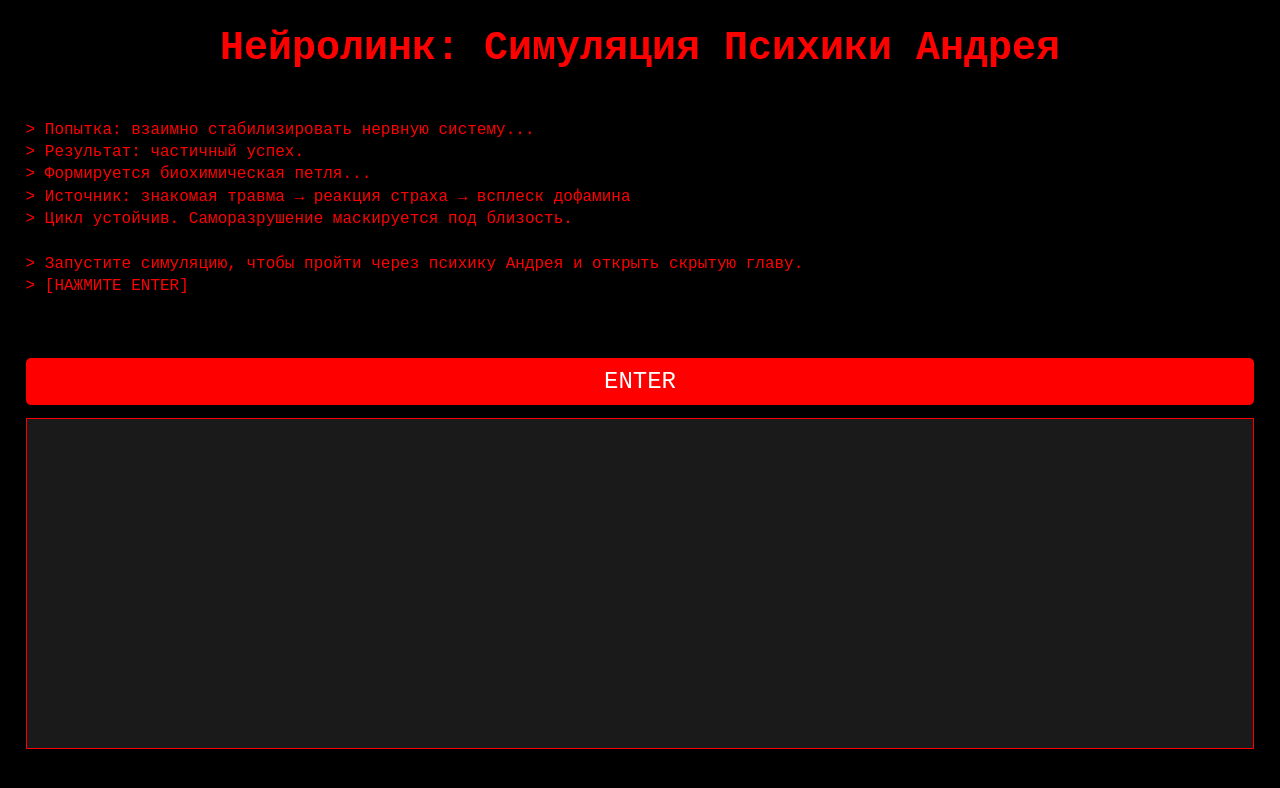
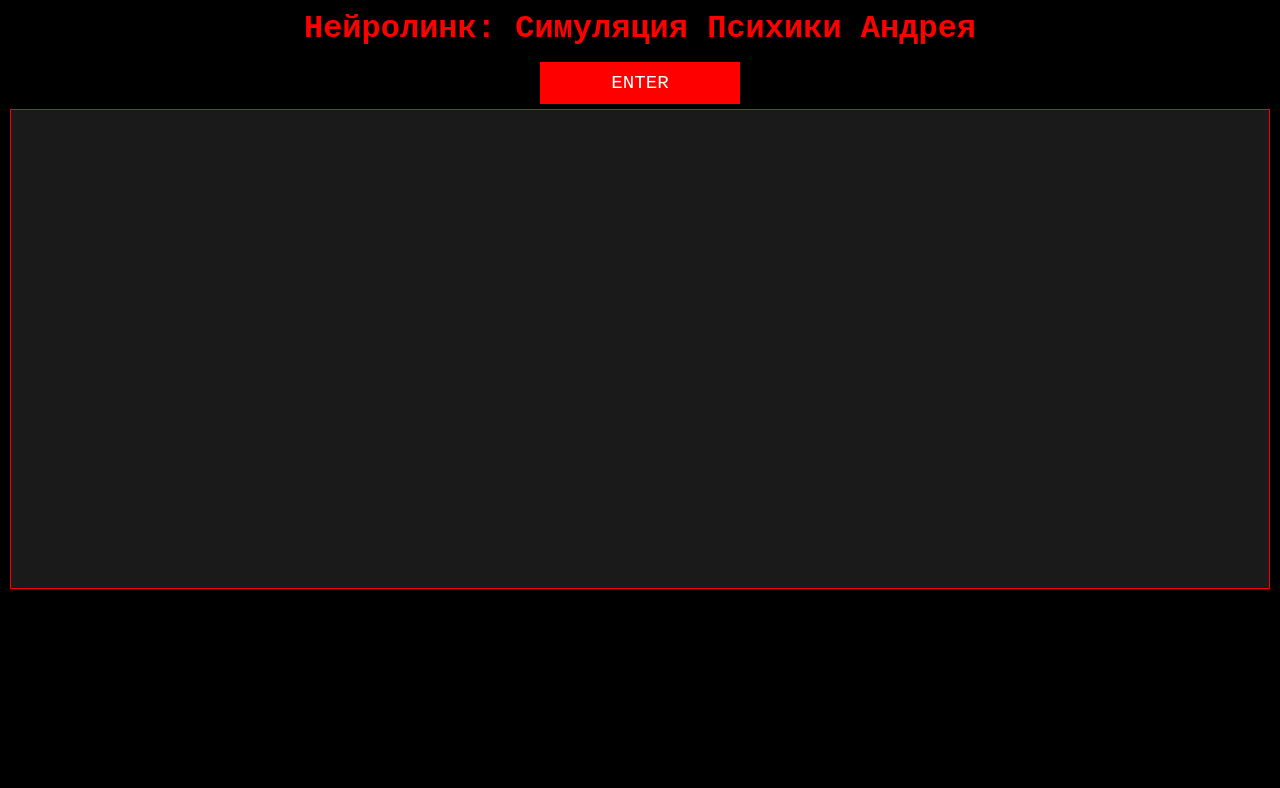
Before and after one commit to kekau92/simulation, a plain HTML site: page index.html in a window 1280 px wide. Drawn offline with Linux system fonts and the light colour scheme.

Commit message:
Update index.html

```diff
--- a/index.html
+++ b/index.html
@@ -2,7 +2,7 @@
 <html lang="ru">
 <head>
     <meta charset="UTF-8">
-    <meta name="viewport" content="width=device-width, initial-scale=1.0, maximum-scale=1.0, user-scalable=no">
+    <meta name="viewport" content="width=device-width, initial-scale=1.0">
     <title>Нейролинк: Симуляция Психики Андрея</title>
     <style>
         * {
@@ -11,122 +11,77 @@
             box-sizing: border-box;
         }
         body {
-            background: #000000;
-            color: #ffffff;
+            background: #000;
+            color: #fff;
             font-family: monospace;
-            height: 100vh;
-            width: 100vw;
-            display: flex;
-            flex-direction: column;
-            overflow-y: auto;
-        }
-        #container {
-            flex: 1;
-            padding: 2vw;
-            width: 100%;
             min-height: 100vh;
             display: flex;
             flex-direction: column;
+            align-items: center;
+            padding: 10px;
         }
         h1 {
-            color: #ff0000;
+            color: #f00;
+            font-size: 5vw;
             text-align: center;
-            font-size: 6vw;
-            margin-bottom: 2vw;
-        }
-        #intro {
-            font-size: 3.5vw;
-            line-height: 1.4;
-            margin-bottom: 2vw;
-            white-space: pre-wrap;
-            color: #ff0000;
+            margin-bottom: 10px;
         }
         #output {
-            white-space: pre-wrap;
-            font-size: 3.5vw;
             background: #1a1a1a;
-            padding: 2vw;
+            color: #fff;
+            font-size: 3vw;
+            padding: 10px;
+            width: 100%;
             height: 60vh;
             overflow-y: auto;
-            margin-bottom: 2vw;
-            border: 1px solid #ff0000;
-        }
-        .horror {
-            color: #ff0000;
-        }
-        .unlock {
-            padding: 2vw;
-            background: #1a1a1a;
-            margin-top: 2vw;
-            font-size: 4vw;
+            border: 1px solid #f00;
+            margin-bottom: 10px;
+            white-space: pre-wrap;
         }
         button {
-            background: #ff0000;
-            color: #ffffff;
+            background: #f00;
+            color: #fff;
             border: none;
-            padding: 2vw 4vw;
+            padding: 10px;
             font-family: monospace;
-            font-size: 5vw;
+            font-size: 4vw;
             cursor: pointer;
-            margin: 1vw 0;
             width: 100%;
-            border-radius: 5px;
+            max-width: 200px;
+            margin: 5px 0;
         }
         button:hover {
-            background: #cc0000;
+            background: #c00;
         }
         #confirm-box {
             display: none;
             text-align: center;
-            font-size: 4vw;
-            margin-top: 2vw;
             position: sticky;
             bottom: 0;
-            background: #000000;
-            padding: 2vw;
+            background: #000;
+            padding: 10px;
+            width: 100%;
         }
         @media (max-width: 767px) {
-            #output {
-                height: 50vh;
-            }
-            #intro {
-                font-size: 3vw;
-            }
-            button {
-                font-size: 4.5vw;
-                padding: 1.5vw 3vw;
-            }
+            h1 { font-size: 6vw; }
+            #output { font-size: 4vw; height: 50vh; }
+            button { font-size: 5vw; }
         }
         @media (min-width: 768px) {
-            h1 { font-size: 2.5rem; }
-            #intro { font-size: 1rem; }
+            h1 { font-size: 2rem; }
             #output { font-size: 1rem; }
-            .unlock { font-size: 1.2rem; }
-            button { font-size: 1.5rem; padding: 10px 20px; width: auto; }
-            #confirm-box { font-size: 1.2rem; }
+            button { font-size: 1.2rem; }
         }
     </style>
 </head>
 <body>
-    <div id="container">
     <h1>Нейролинк: Симуляция Психики Андрея</h1>
-        <div id="intro">
-> Попытка: взаимно стабилизировать нервную систему...
-> Результат: частичный успех.
-> Формируется биохимическая петля...
-> Источник: знакомая травма → реакция страха → всплеск дофамина
-> Цикл устойчив. Саморазрушение маскируется под близость.
-
-> Запустите симуляцию, чтобы пройти через психику Андрея и открыть скрытую главу.
-> [НАЖМИТЕ ENTER]
-        </div>
     <button id="start-button">ENTER</button>
     <div id="output"></div>
     <div id="confirm-box">
-            <p>ДОСТУП РАЗБЛОКИРОВАН. Войти в скрытую главу?</p>
+        <p>ДОСТУП РАЗБЛОКИРОВАН. Войти?</p>
         <button onclick="confirmChapter(true)">Подтвердить</button>
         <button onclick="confirmChapter(false)">Отклонить</button>
-        </div>
     </div>
     <script src="script.js"></script>
 </body>
```
Lines whose indentation alone changed are shown as unchanged.
